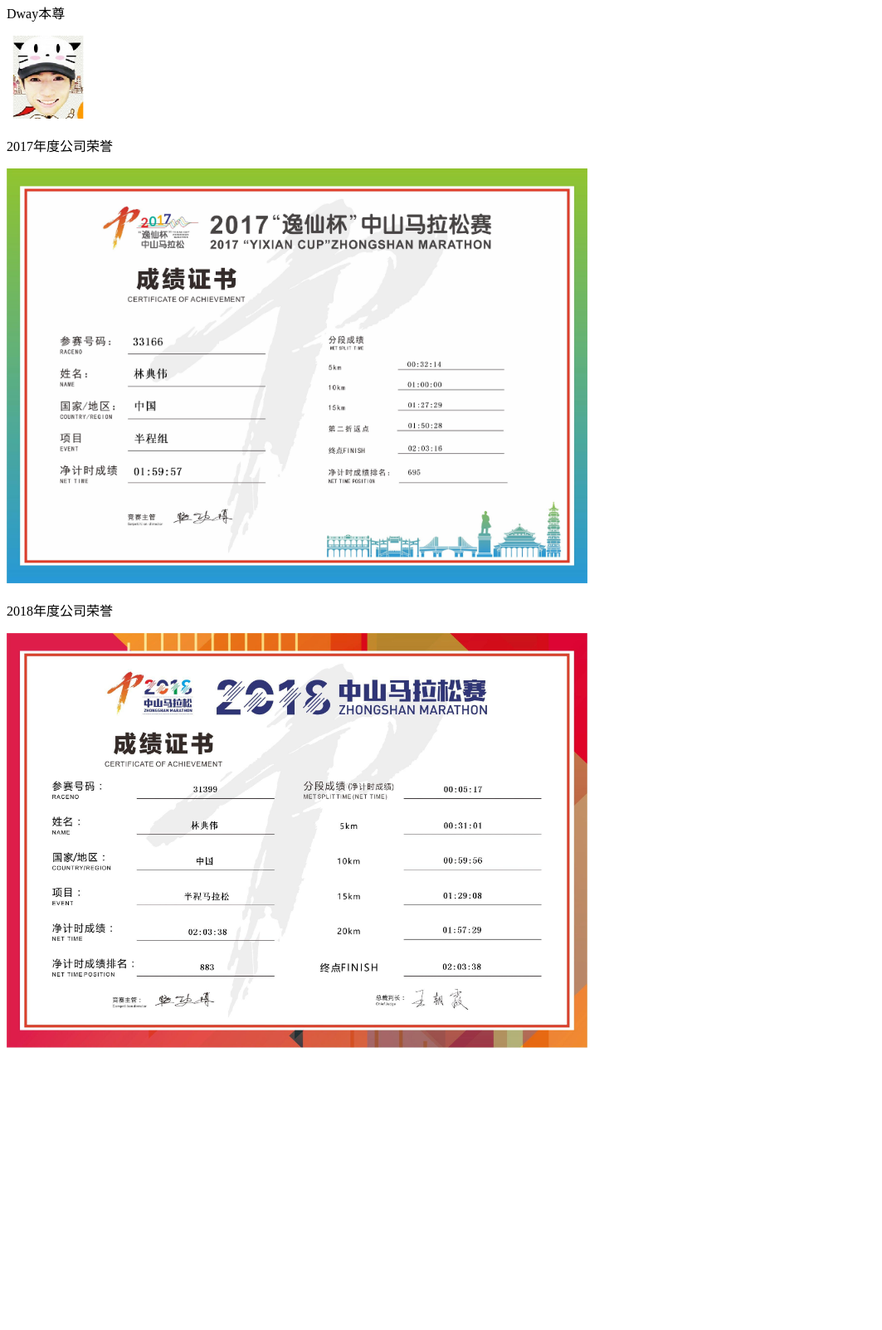
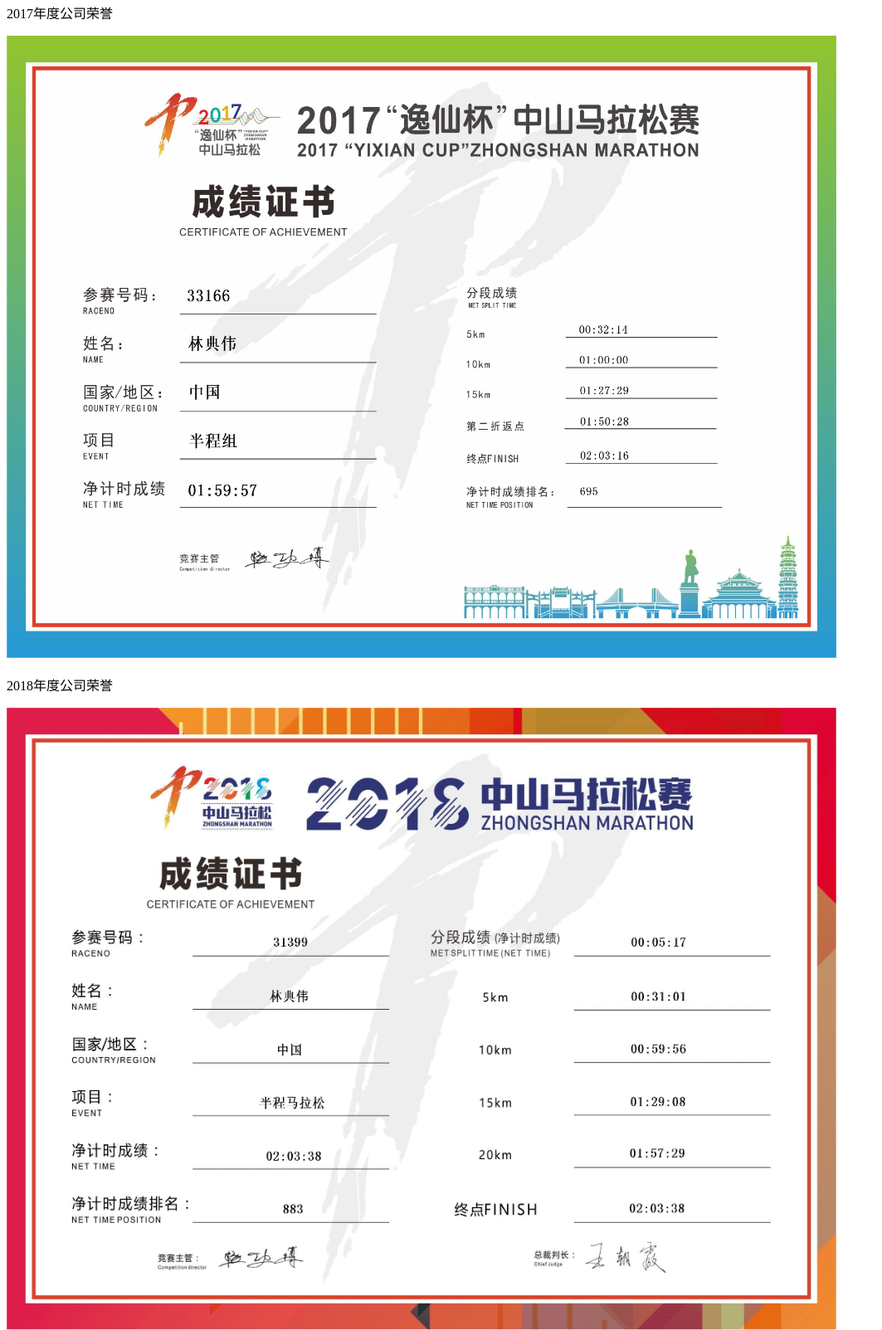
Before and after one commit to dwaylin/dwaylin.github.io, a plain HTML site: page index.html in a window 1280 px wide. Shown: the part 401-2004 px from the top of the page at 83% size, without its empty margins (0-1063 px from the left). Before the commit the page ends 1676 px from the top, so only its background shows below. Drawn offline with Linux system fonts and the light colour scheme.

Commit message:
190306010

```diff
--- a/index.html
+++ b/index.html
@@ -10,12 +10,14 @@
 	<h2 style="text-align:center">欢迎光临</h2>
 	<p>公司Logo</p>
 	<img src="dway-2.png" width="200" height="200"><br>
+	<p>2017年度公司荣誉</p>
+	<img src="zsmls2017.jpg" width="1000" height="750"><br>
+	<p>2018年度公司荣誉</p>
+	<img src="zsmrl2018.jpg" width="1000" height="750"><br>
+	<p>公司活动照片</p>
+	<img src="ldw3.JPG" width="250" height="375"><br>
 	<p>Dway本尊</p>
 	<img src="ldw.jpg" width="100" height="100"><br>
-	<p>2017年度公司荣誉</p>
-	<img src="zsmls2017.jpg" width="700" height="500"><br>
-	<p>2018年度公司荣誉</p>
-	<img src="zsmrl2018.jpg" width="700" height="500"><br>
 </body>
 
 </html>
```
Also changed, not shown: ldw3.JPG (added).
